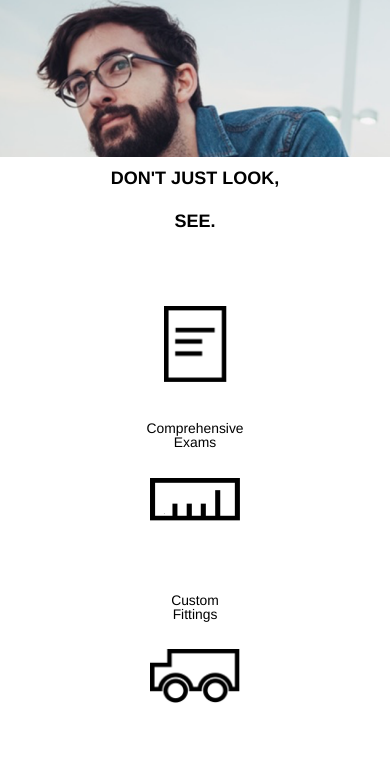
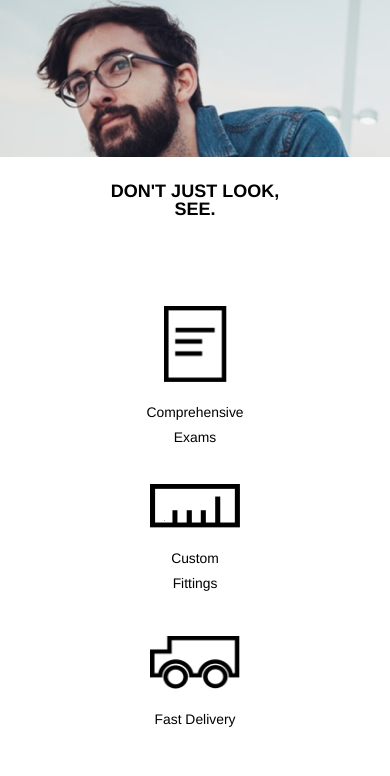
Before and after one commit to tina-pina/Tortoiseshell, a plain HTML site: page index.html in a window 390 px wide. Shown: the part 68-844 px from the top of the page. Drawn offline with Linux system fonts and the light colour scheme.

Commit message:
Update Completed

```diff
--- a/resources/css/style.css
+++ b/resources/css/style.css
@@ -84,7 +84,7 @@ header {
   font-weight: bold;
   text-align: center;
   padding: 1.5rem 5rem;
-  line-height: 2.4rem;
+  line-height: 1rem;
 }
 /* HEADER END */
 
@@ -237,6 +237,7 @@ footer {
 
   html {
     min-width: 15rem;
+    line-height: 1.4rem;
   }
   .container {
     width: 100%;
@@ -284,21 +285,25 @@ footer {
     flex-direction: column;
     align-items: center;
   }
+  .service {
+    margin: 0;
+  }
   .service span {
     font-size: 0.77rem;
+    line-height: 1.8;
   }
   .service img {
-    padding-bottom: 0rem;
+    padding-bottom: 1rem;
   }
   #paper-phone {
-    margin-top: 3.77rem;
+    margin: 3.77rem 0 1rem 0;
   }
   #delivery-phone {
     margin-bottom: 3.77rem;
   }
   .service {
-    margin-top: 1.54rem;
     margin-bottom: 0;
+    justify-content: center;
   }
   .about {
     width: 100%;
```
